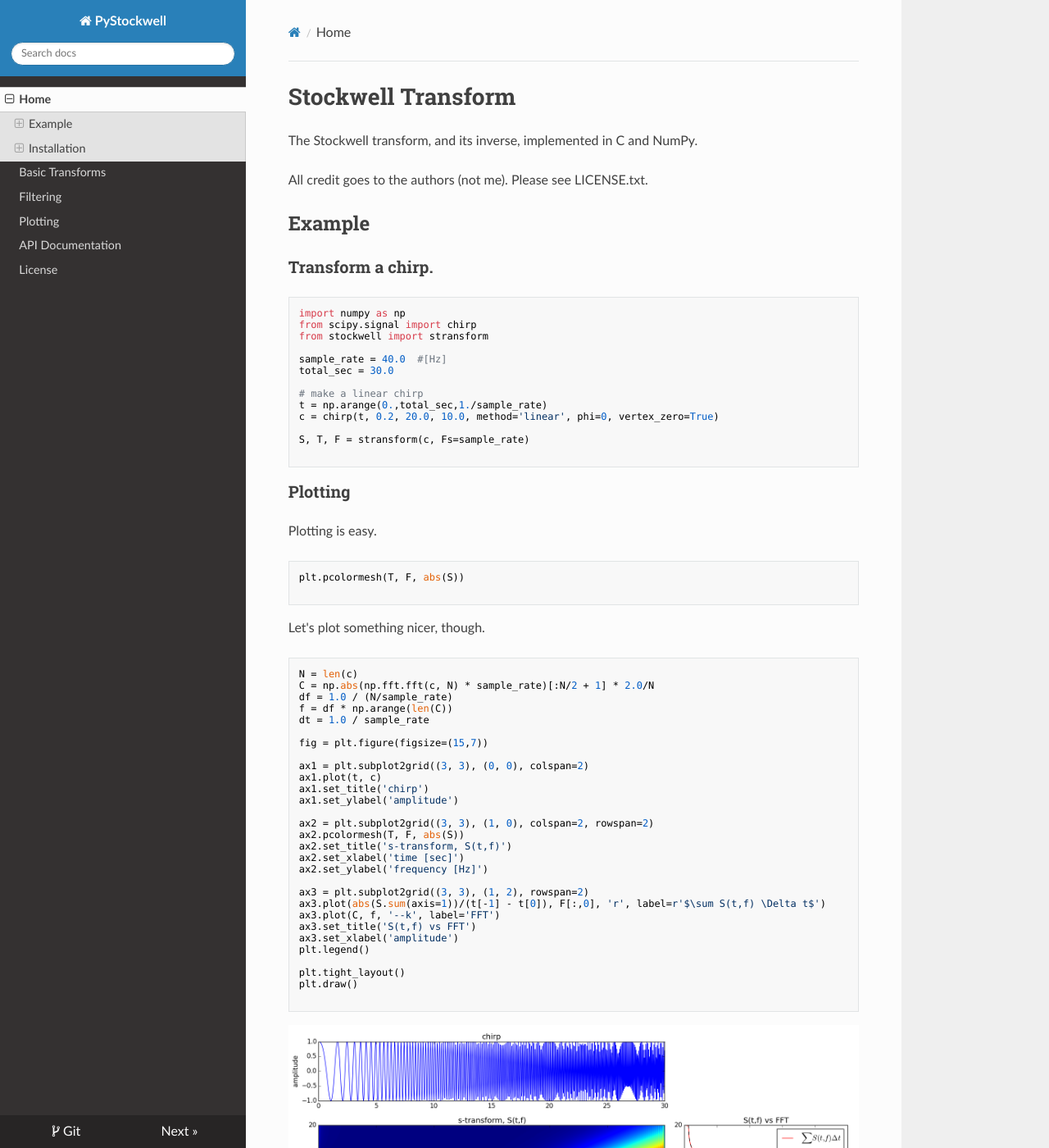
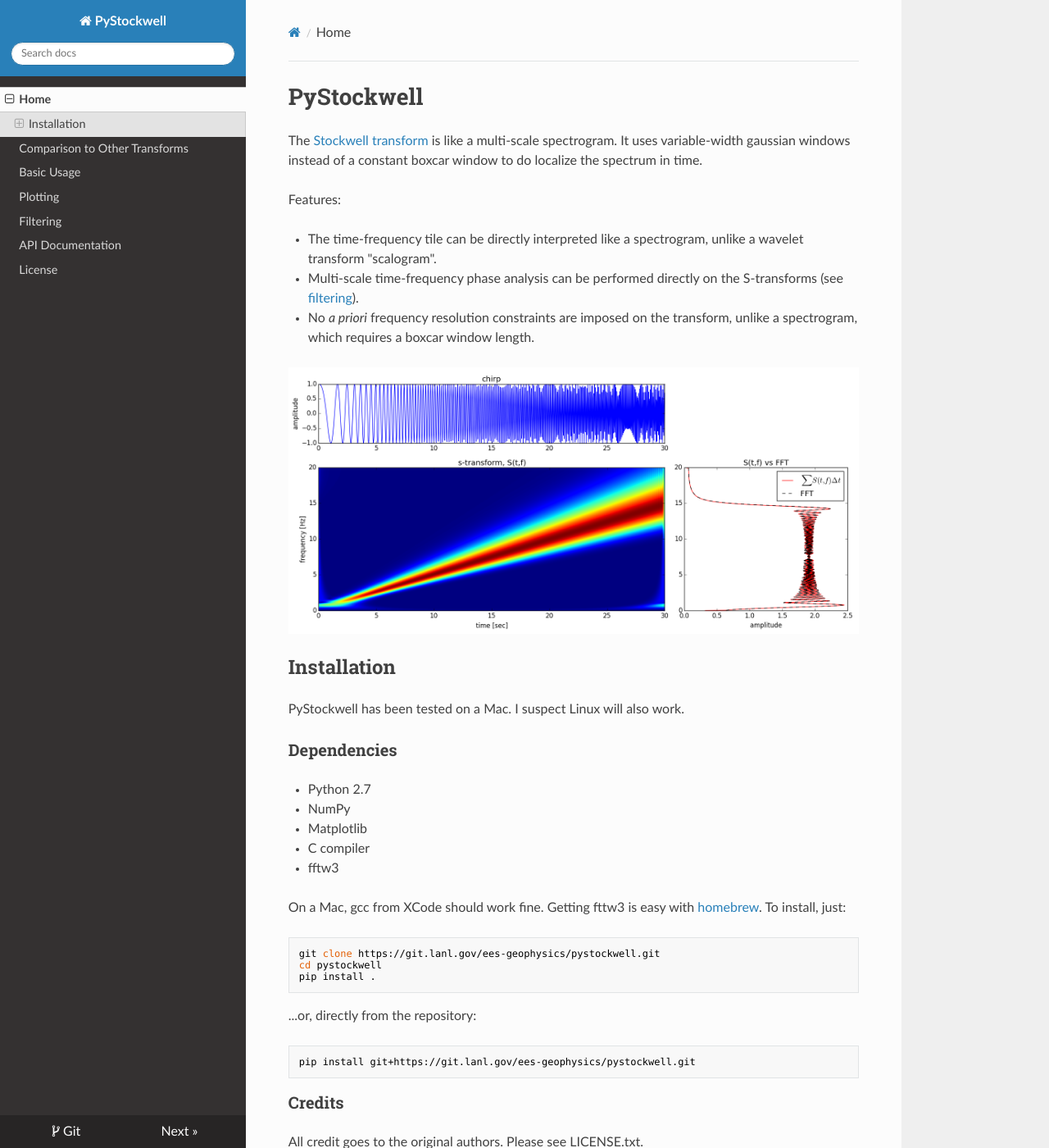
Before and after one commit to LANL-Seismoacoustics/particleman, an MkDocs documentation site: the page built from docs/src/index.md, in a window 1280 px wide and 1400 px high. Shown: the whole window at 82% size. Built offline with MkDocs 1.6.1, drawn with Linux system fonts in a browser that asks for light colours; nearby versions of some CDN libraries; old or Windows-style settings are respelled for this version of MkDocs; some of the changed text lies outside the part shown.

Commit message:
Update docs

````diff
--- a/docs/mkdocs.yml
+++ b/docs/mkdocs.yml
@@ -6,13 +6,13 @@
 
 pages:
 - 'Home': 'index.md'
-- 'Basic Transforms': 'basic.md'
+- 'Comparison to Other Transforms': 'comparison.md'
+- 'Basic Usage': 'basic.md'
+- 'Plotting': 'plotting.md'
 - 'Filtering': 'filtering.md'
-- 'Plotting': 'plotting.md'
 - 'API Documentation': 'api.md'
 - 'License': 'license.md'
 
 docs_dir: 'src'
 site_dir: 'html'
 theme: 'readthedocs'
-# theme_center_lead: true
--- a/docs/src/basic.md
+++ b/docs/src/basic.md
@@ -0,0 +1,50 @@
+The main transform functions are `stransform` and `istransform`.  They can be
+used simply, as in the following example.
+
+### Forward transform
+
+```python
+import numpy as np
+from scipy.signal import chirp
+from stockwell import stransform
+
+sample_rate = 40.0  #[Hz]
+total_sec = 30.0
+
+# make a linear chirp
+t = np.arange(0.,total_sec,1./sample_rate)
+c = chirp(t, 0.2, 20.0, 10.0, method='linear', phi=0, vertex_zero=True)
+
+S, T, F = stransform(c, Fs=sample_rate, return_time_freq=True)
+
+```
+
+`S` is the time-frequency Stockwell tile, a 2D `numpy.ndarray`.  `T` and `F` are
+the time and frequency domain grids for plotting `S`.  As these can sometimes
+be large, you may use the `return_time_freq=False` keyword.
+
+This example shows that a time-integration of the the Stockwell transform is
+equivalent to the traditional FFT.
+
+![chirp](data/chirp.png "chirp")
+
+
+Optionally, only certain rows of the S-transform can be returned (**filtered**),
+using the `hp` (high-pass) and `lp` (low-pass) keywords, which are in Hertz.
+This is useful if you know the frequency band of interest, or the return tile(s)
+are unmanageably large.
+
+
+### Inverse transform
+
+The inverse transform has very similar syntax:
+
+```python
+ctr = istransform(S, Fs=sample_rate)
+
+np.allclose(c, ctr)
+```
+
+```
+True
+```
--- a/docs/src/index.md
+++ b/docs/src/index.md
@@ -1,108 +1,64 @@
-# Stockwell Transform
-
-The Stockwell transform, and its inverse, implemented in C and NumPy.
+# PyStockwell
 
 
-All credit goes to the authors (not me).  Please see LICENSE.txt.
+The [Stockwell transform](https://en.wikipedia.org/wiki/S_transform) is like a
+multi-scale spectrogram.  It uses variable-width gaussian windows instead of a
+constant boxcar window to do localize the spectrum in time.
 
 
-## Example
+Features:
 
-### Transform a chirp.
-
-```python
-import numpy as np
-from scipy.signal import chirp
-from stockwell import stransform
-
-sample_rate = 40.0  #[Hz]
-total_sec = 30.0
-
-# make a linear chirp
-t = np.arange(0.,total_sec,1./sample_rate)
-c = chirp(t, 0.2, 20.0, 10.0, method='linear', phi=0, vertex_zero=True)
-
-S, T, F = stransform(c, Fs=sample_rate)
-
-```
-
-### Plotting
-
-Plotting is easy.
-
-```python
-plt.pcolormesh(T, F, abs(S))
-
-```
-
-Let's plot something nicer, though.
-
-```python
-N = len(c)
-C = np.abs(np.fft.fft(c, N) * sample_rate)[:N/2 + 1] * 2.0/N
-df = 1.0 / (N/sample_rate)
-f = df * np.arange(len(C))
-dt = 1.0 / sample_rate
-
-fig = plt.figure(figsize=(15,7))
-
-ax1 = plt.subplot2grid((3, 3), (0, 0), colspan=2)
-ax1.plot(t, c)
-ax1.set_title('chirp')
-ax1.set_ylabel('amplitude')
-
-ax2 = plt.subplot2grid((3, 3), (1, 0), colspan=2, rowspan=2)
-ax2.pcolormesh(T, F, abs(S))
-ax2.set_title('s-transform, S(t,f)')
-ax2.set_xlabel('time [sec]')
-ax2.set_ylabel('frequency [Hz]')
-
-ax3 = plt.subplot2grid((3, 3), (1, 2), rowspan=2)
-ax3.plot(abs(S.sum(axis=1))/(t[-1] - t[0]), F[:,0], 'r', label=r'$\sum S(t,f) \Delta t$')
-ax3.plot(C, f, '--k', label='FFT')
-ax3.set_title('S(t,f) vs FFT')
-ax3.set_xlabel('amplitude')
-plt.legend()
-
-plt.tight_layout()
-plt.draw()
-
-```
+* The time-frequency tile can be directly interpreted like a spectrogram, unlike
+  a wavelet transform "scalogram".
+* Multi-scale time-frequency phase analysis can be performed directly on the
+  S-transforms (see [filtering](filtering.md)).
+* No *a priori* frequency resolution constraints are imposed on the transform,
+  unlike a spectrogram, which requires a boxcar window length.
 
 ![chirp](data/chirp.png "chirp")
 
 
-### Advanced Filtering
-
-One of the benefits of the Stockwell transform is that it preserves phase in the
-same way that a Fourier transform does, which makes filters based upon phase
-relationships possible in time-frequency space.  In the example below, we use
-the Normalized Inner Produce filter of Meza-Fajardo et al., (2015) to pass
-retrograde Rayleigh waves (in any frequency) from a particular azimuth.
-
-![filtered retrograde radial](data/stransforms_scalar.png)
-
 
 ## Installation
 
+PyStockwell has been tested on a Mac.  I suspect Linux will also work.
 
-...should hopefully be easy.
 
 ### Dependencies
 
+* Python 2.7
 * NumPy
-* gcc
+* Matplotlib
+* C compiler
 * fftw3
+
 
 On a Mac, gcc from XCode should work fine.  Getting fttw3 is easy with [homebrew](http://brew.sh/).
 To install, just:
 
 ```bash
-python setup.py install
+git clone https://git.lanl.gov/ees-geophysics/pystockwell.git
+cd pystockwell
+pip install .
 ```
 
-...or
+...or, directly from the repository:
 
 ```bash
 pip install git+https://git.lanl.gov/ees-geophysics/pystockwell.git
 ```
+
+### Credits
+
+All credit goes to the original authors.  Please see LICENSE.txt.
+
+This package is an implementation of the [fast
+S-transform](http://ieeexplore.ieee.org/document/4649729/) originally in the
+National Institutes of Mental Health [NIMH
+MEG](http://kurage.nimh.nih.gov/meglab/Meg/Stockwell) project and University of
+York, York Neuroimaging Centre [NeuroImaging Analysis
+Framework](http://vcs.ynic.york.ac.uk/docs/naf/index.html) (see their
+[Time-Frequency Analyses
+section](http://vcs.ynic.york.ac.uk/docs/naf/intro/concepts/timefreq.html)).
+
+This package offers new plotting and filtering functionality.
````
Also changed, not shown: docs/src/api.md (+1 -0 lines), docs/src/filtering.md (+25 -0 lines), docs/src/plotting.md (+52 -0 lines).
